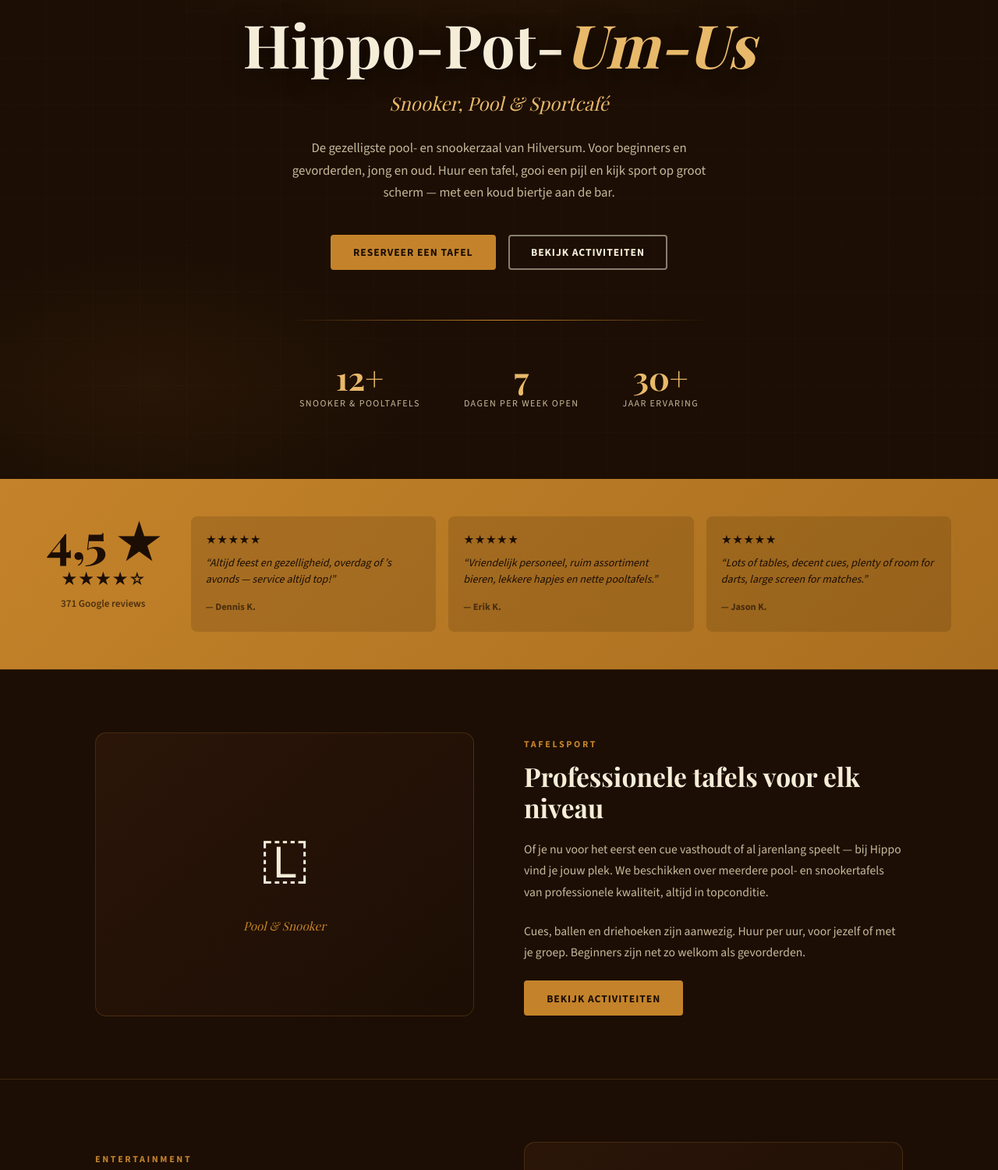
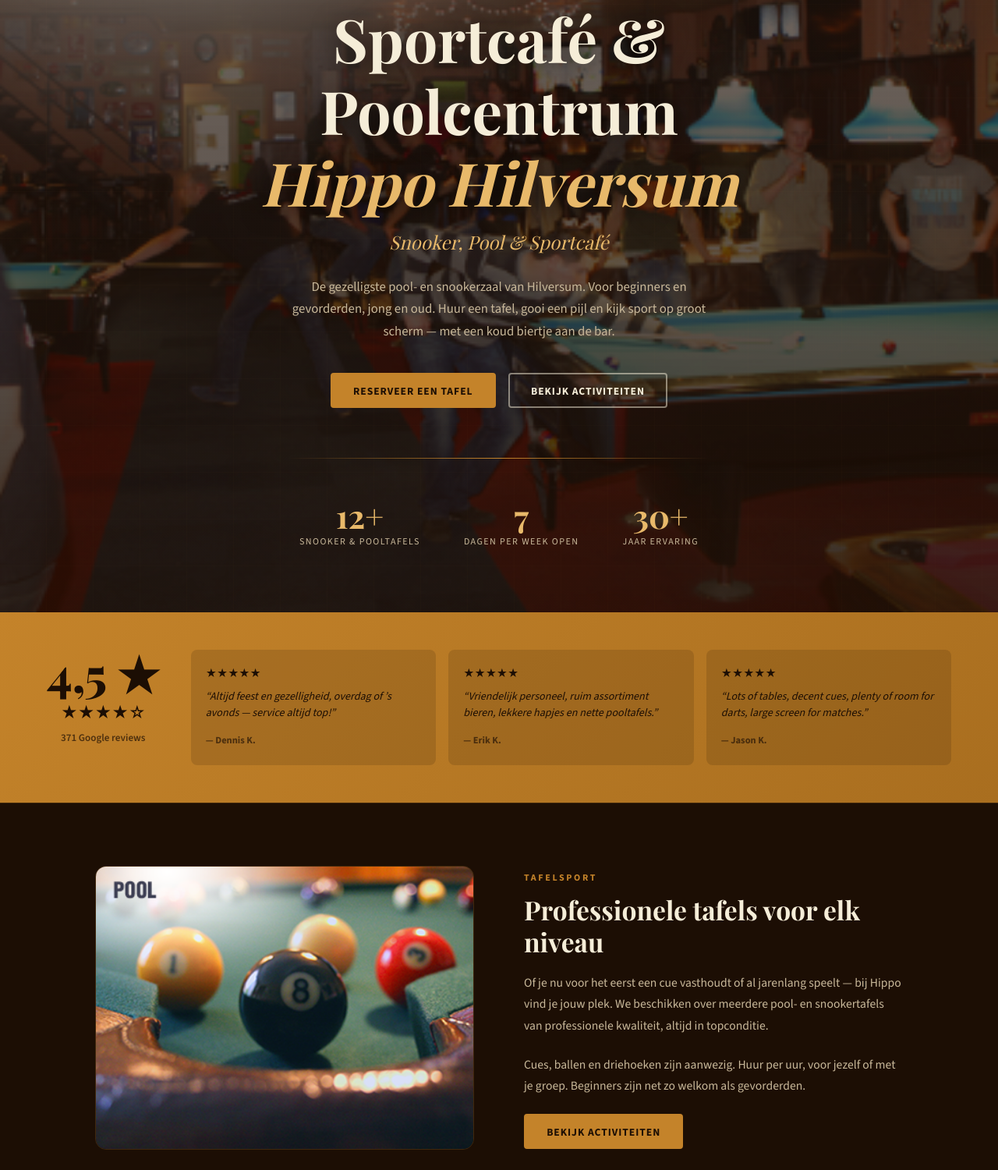
Before and after one commit to 212131skye-droid/hippo-website, a website: page index.html in a window 1280 px wide. Shown: the part 186-1686 px from the top of the page at 78% size. Drawn offline with nearby package versions, Linux system fonts and the light colour scheme; a web font is replaced by a local one.

Commit message:
afbeeldingen toegevoegd + naam aangepast

```diff
--- a/index.html
+++ b/index.html
@@ -3,8 +3,8 @@
 <head>
 <meta charset="UTF-8">
 <meta name="viewport" content="width=device-width, initial-scale=1.0">
-<title>Hippo-Pot-Um-Us · Sportcafé & Poolcentrum Hilversum</title>
-<meta name="description" content="Hippo-Pot-Um-Us Sportcafé & Poolcentrum in Hilversum. Pool, Snooker, Biljart, Darts & Live sport. Havenstraat 43, Hilversum. Open 7 dagen per week.">
+<title>Hippo Hilversum · Sportcafé & Poolcentrum</title>
+<meta name="description" content="Hippo Hilversum — Sportcafé & Poolcentrum. Pool, Snooker, Biljart, Darts & Live sport. Havenstraat 43, Hilversum. Open 7 dagen per week.">
 <link rel="preconnect" href="https://fonts.googleapis.com">
 <link rel="preconnect" href="https://fonts.gstatic.com" crossorigin>
 <link href="https://fonts.googleapis.com/css2?family=Playfair+Display:ital,wght@0,400;0,600;0,700;0,800;1,400;1,600;1,700&family=Source+Sans+3:wght@300;400;500;600;700&display=swap" rel="stylesheet">
@@ -114,16 +114,15 @@ nav{
   justify-content:center;align-items:center;text-align:center;
   padding:8rem 2rem 5rem;
   background:
-    radial-gradient(ellipse 80% 50% at 50% 0%,rgba(196,131,42,.13) 0%,transparent 65%),
-    radial-gradient(ellipse 50% 40% at 15% 85%,rgba(196,131,42,.07) 0%,transparent 55%),
-    var(--bg);
+    linear-gradient(to bottom,rgba(28,14,4,.62) 0%,rgba(28,14,4,.72) 60%,rgba(28,14,4,.88) 100%),
+    url('images/Hero.jpg') center/cover no-repeat;
   position:relative;overflow:hidden
 }
 .hero::before{
   content:'';position:absolute;inset:0;
   background-image:
-    repeating-linear-gradient(0deg,transparent,transparent 59px,rgba(196,131,42,.04) 60px),
-    repeating-linear-gradient(90deg,transparent,transparent 59px,rgba(196,131,42,.04) 60px);
+    repeating-linear-gradient(0deg,transparent,transparent 59px,rgba(196,131,42,.03) 60px),
+    repeating-linear-gradient(90deg,transparent,transparent 59px,rgba(196,131,42,.03) 60px);
   pointer-events:none
 }
 .hero-inner{position:relative;z-index:1;max-width:820px}
@@ -178,6 +177,19 @@ nav{
 }
 .c-visual .vi{font-size:4.5rem}
 .c-visual .vl{font-family:var(--fh);font-style:italic;color:var(--amber);font-size:.95rem}
+.c-img{
+  border:1px solid var(--border);border-radius:14px;
+  aspect-ratio:4/3;overflow:hidden
+}
+.c-img img{width:100%;height:100%;object-fit:cover;display:block;transition:transform .4s ease}
+.c-img:hover img{transform:scale(1.03)}
+/* Bar card image */
+.act-card-img{
+  width:calc(100% + 4rem);margin:-2rem -2rem 1.5rem;
+  height:180px;overflow:hidden;border-radius:12px 12px 0 0
+}
+.act-card-img img{width:100%;height:100%;object-fit:cover;display:block;transition:transform .4s ease}
+.act-card:hover .act-card-img img{transform:scale(1.04)}
 .c-text .eyebrow{margin-bottom:.65rem}
 .c-text h2{margin-bottom:1.2rem;font-size:clamp(1.5rem,3vw,2.1rem)}
 .c-text p{color:var(--cream-m);margin-bottom:1.4rem;line-height:1.75;font-size:.98rem}
@@ -339,7 +351,7 @@ footer a:hover{color:var(--amber-l)}
   <section class="hero">
     <div class="hero-inner">
       <div class="hero-badge">Havenstraat 43 &middot; Hilversum &middot; Est. 1990</div>
-      <h1>Hippo-Pot-<em style="font-style:italic;color:var(--amber-l)">Um-Us</em></h1>
+      <h1>Sportcaf&eacute; &amp; Poolcentrum<br><em style="font-style:italic;color:var(--amber-l)">Hippo Hilversum</em></h1>
       <p class="hero-sub">Snooker, Pool &amp; Sportcaf&eacute;</p>
       <p class="hero-desc">De gezelligste pool- en snookerzaal van Hilversum. Voor beginners en gevorderden, jong en oud. Huur een tafel, gooi een pijl en kijk sport op groot scherm &mdash; met een koud biertje aan de bar.</p>
       <div class="hero-btns">
@@ -395,9 +407,8 @@ footer a:hover{color:var(--amber-l)}
   <!-- STRIP 1: Pool & Snooker -->
   <div class="c-strip">
     <div class="c-inner">
-      <div class="c-visual">
-        <div class="vi">&#127473;</div>
-        <div class="vl">Pool &amp; Snooker</div>
+      <div class="c-img">
+        <img src="images/Pool.jpg" alt="Pool tafels bij Hippo Hilversum">
       </div>
       <div class="c-text">
         <div class="eyebrow">Tafelsport</div>
@@ -429,9 +440,8 @@ footer a:hover{color:var(--amber-l)}
   <!-- STRIP 3: Darts & Bar -->
   <div class="c-strip">
     <div class="c-inner">
-      <div class="c-visual">
-        <div class="vi">&#127919;</div>
-        <div class="vl">Darts &amp; Bar</div>
+      <div class="c-img">
+        <img src="images/Darts.jpg" alt="Darts bij Hippo Hilversum">
       </div>
       <div class="c-text">
         <div class="eyebrow">Meer te doen</div>
@@ -452,7 +462,7 @@ footer a:hover{color:var(--amber-l)}
       <div class="eyebrow">Wat wij bieden</div>
       <h2>Onze activiteiten</h2>
       <div class="gold-line"></div>
-      <p>Van professionele snookertafels tot live dartavonden &mdash; bij Hippo-Pot-Um-Us is er voor iedereen wat te doen. Ontdek het volledige aanbod en plan je bezoek.</p>
+      <p>Van professionele snookertafels tot live dartavonden &mdash; bij Hippo Hilversum is er voor iedereen wat te doen. Ontdek het volledige aanbod en plan je bezoek.</p>
     </div>
 
     <div class="act-grid">
@@ -492,6 +502,9 @@ footer a:hover{color:var(--amber-l)}
       </div>
 
       <div class="act-card">
+        <div class="act-card-img">
+          <img src="images/Bar.jpg" alt="Bar bij Hippo Hilversum">
+        </div>
         <div class="ci">&#127866;</div>
         <h3>Bar &amp; Caf&eacute;</h3>
         <p>Onze gezellige bar serveert een breed assortiment speciaalbieren van de tap, frisdranken en heerlijke hapjes. Kom ook gewoon voor een drankje en de sfeer van een echt Hilversums sportcaf&eacute; met vriendelijk personeel.</p>
@@ -663,7 +676,7 @@ footer a:hover{color:var(--amber-l)}
           <div class="con-ico">&#128216;</div>
           <div>
             <span class="con-lbl">Facebook</span>
-            <span class="con-val"><a href="https://www.facebook.com/pages/Hippo-Pot-Um-Us-Snooker-Pool-en-Sportcaf%C3%A9-Hilversum/131089766950336" target="_blank" rel="noopener">Hippo-Pot-Um-Us op Facebook</a></span>
+            <span class="con-val"><a href="https://www.facebook.com/pages/Hippo-Pot-Um-Us-Snooker-Pool-en-Sportcaf%C3%A9-Hilversum/131089766950336" target="_blank" rel="noopener">Hippo Hilversum op Facebook</a></span>
           </div>
         </div>
 
@@ -695,7 +708,7 @@ footer a:hover{color:var(--amber-l)}
 
 <!-- ██████ FOOTER ██████ -->
 <footer>
-  <p>&copy; 2026 Hippo-Pot-Um-Us Snooker, Pool &amp; Sportcaf&eacute; Hilversum</p>
+  <p>&copy; 2026 Hippo Hilversum &mdash; Sportcaf&eacute; &amp; Poolcentrum</p>
   <p>Havenstraat 43, 1211 KG Hilversum &nbsp;&middot;&nbsp; <a href="tel:0356236043">035 623 6043</a> &nbsp;&middot;&nbsp; <a href="mailto:mail@hippohilversum.nl">mail@hippohilversum.nl</a></p>
 </footer>
 
```
Also changed, not shown: images/Bar.jpg (added), images/Darts.jpg (added), images/Hero.jpg (added), images/Pool.jpg (added).
